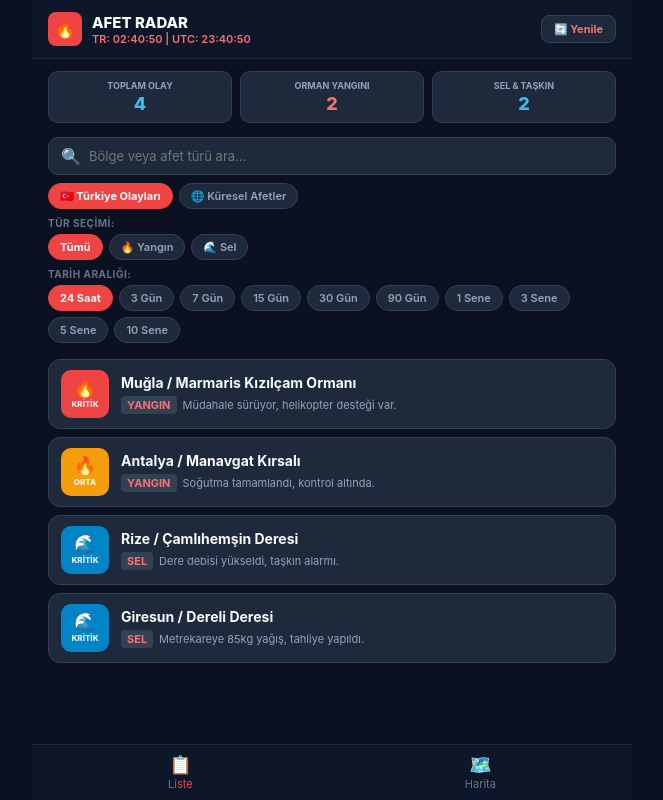
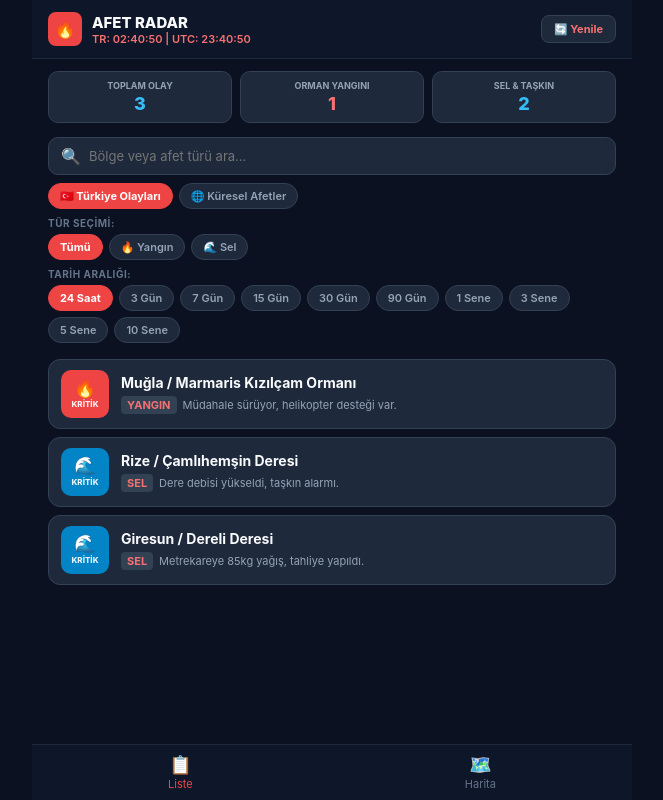
Before and after one commit to said19605353gemini-cell/AfetTakipApp, a website: page index.html in a window 1280 px wide. Shown: the whole page, without its empty margins (308-971 px from the left). Drawn offline with nearby package versions, Linux system fonts and the light colour scheme.

Commit message:
feat: Tarih araligi filtrelemesini dinamik zaman damgasiyla (daysAgo) gercek calisir hale getir

```diff
--- a/index.html
+++ b/index.html
@@ -494,17 +494,18 @@
         updateClock();
 
         const incidents = [
-            { id: 1, scope: 'TR', type: 'FIRE', name: 'Muğla / Marmaris Kızılçam Ormanı', lat: 36.8550, lon: 28.2740, desc: 'Müdahale sürüyor, helikopter desteği var.', risk: 'Kritik', color: '#EF4444' },
-            { id: 2, scope: 'TR', type: 'FIRE', name: 'Antalya / Manavgat Kırsalı', lat: 36.7867, lon: 31.4422, desc: 'Soğutma tamamlandı, kontrol altında.', risk: 'Orta', color: '#F59E0B' },
+            { id: 1, scope: 'TR', type: 'FIRE', name: 'Muğla / Marmaris Kızılçam Ormanı', lat: 36.8550, lon: 28.2740, desc: 'Müdahale sürüyor, helikopter desteği var.', risk: 'Kritik', color: '#EF4444', daysAgo: 1 },
+            { id: 2, scope: 'TR', type: 'FIRE', name: 'Antalya / Manavgat Kırsalı', lat: 36.7867, lon: 31.4422, desc: 'Soğutma tamamlandı, kontrol altında.', risk: 'Orta', color: '#F59E0B', daysAgo: 3 },
             { id: 3, scope: 'TR', type: 'FLOOD', name: 'Rize / Çamlıhemşin Deresi', lat: 41.0450, lon: 41.0020, desc: 'Dere debisi yükseldi, taşkın alarmı.', risk: 'Kritik', color: '#0284C7' },
             { id: 4, scope: 'TR', type: 'FLOOD', name: 'Giresun / Dereli Deresi', lat: 40.7380, lon: 38.4550, desc: 'Metrekareye 85kg yağış, tahliye yapıldı.', risk: 'Kritik', color: '#0284C7' },
-            { id: 101, scope: 'GLOBAL', type: 'FIRE', name: 'Yunanistan / Rodos Adası', lat: 36.1700, lon: 27.9200, desc: 'Akdeniz sıcak hava dalgası yangını körüklüyor.', risk: 'Kritik', color: '#EF4444' },
-            { id: 102, scope: 'GLOBAL', type: 'FIRE', name: 'ABD / Kaliforniya Sierra Nevada', lat: 37.8651, lon: -119.5383, desc: '12.000 dönüm ormanlık alan etkilendi.', risk: 'Kritik', color: '#EF4444' },
+            { id: 101, scope: 'GLOBAL', type: 'FIRE', name: 'Yunanistan / Rodos Adası', lat: 36.1700, lon: 27.9200, desc: 'Akdeniz sıcak hava dalgası yangını körüklüyor.', risk: 'Kritik', color: '#EF4444', daysAgo: 1 },
+            { id: 102, scope: 'GLOBAL', type: 'FIRE', name: 'ABD / Kaliforniya Sierra Nevada', lat: 37.8651, lon: -119.5383, desc: '12.000 dönüm ormanlık alan etkilendi.', risk: 'Kritik', color: '#EF4444', daysAgo: 1 },
             { id: 103, scope: 'GLOBAL', type: 'FLOOD', name: 'İspanya / Valensiya DANA Siklonu', lat: 39.4699, lon: -0.3763, desc: 'Nehir taştı, metrekareye 200mm yağış.', risk: 'Kritik', color: '#0284C7' }
         ];
 
         let currentScope = 'TR';
         let currentType = 'ALL';
+        let currentDays = 1;
         let searchQuery = '';
         let currentPage = 1;
         const pageSize = 5;
@@ -547,7 +548,8 @@
                 const matchSearch = searchQuery === '' ||
                     i.name.toLowerCase().includes(searchQuery) ||
                     i.desc.toLowerCase().includes(searchQuery);
-                return matchScope && matchType && matchSearch;
+                const matchTime = (i.daysAgo || 1) <= currentDays;
+                return matchScope && matchType && matchSearch && matchTime;
             });
         }
 
```
Also changed, not shown: www/index.html (+7 -5 lines).
